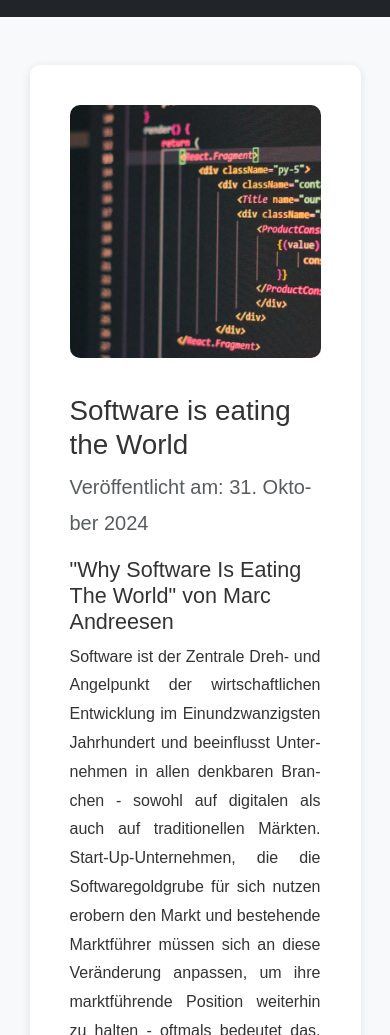
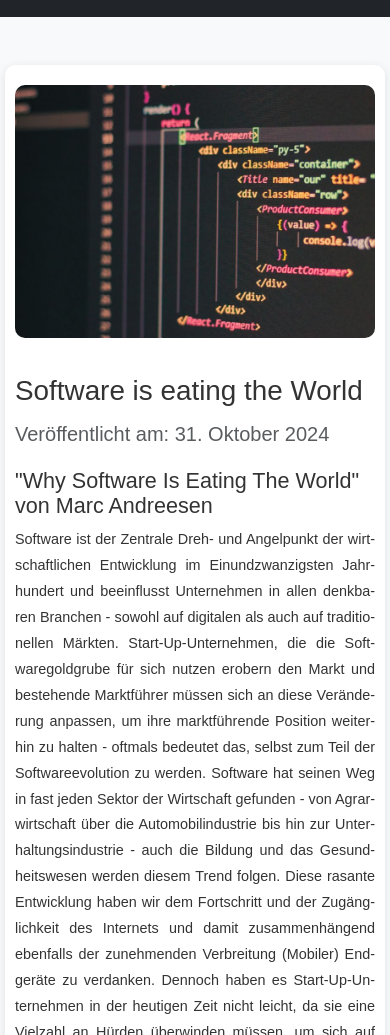
Before and after one commit to jannikmenzel/blog, a plain HTML site: page blog-1.html in a window 390 px wide. Shown: the part 65-1100 px from the top of the page. Drawn offline with nearby package versions, Linux system fonts and the light colour scheme.

Commit message:
Style.css - Responsive Design

```diff
--- a/css/styles.css
+++ b/css/styles.css
@@ -227,4 +227,24 @@ h1 {
     footer {
         font-size: 0.9rem;
     }
+
+    .container-start, .container-blog {
+        max-width: 100%;
+        padding-left: 5px;
+        padding-right: 5px;
+    }
+
+    article {
+        padding: 20px 10px;
+    }
+
+    body {
+        font-size: 0.9rem;
+        line-height: 1.6;
+    }
+
+    .card-text,
+    .text-justify {
+        font-size: 0.9rem;
+    }
 }
```
